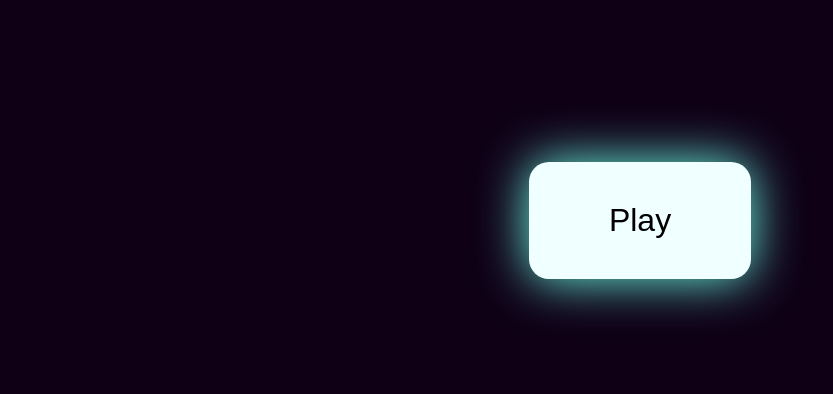
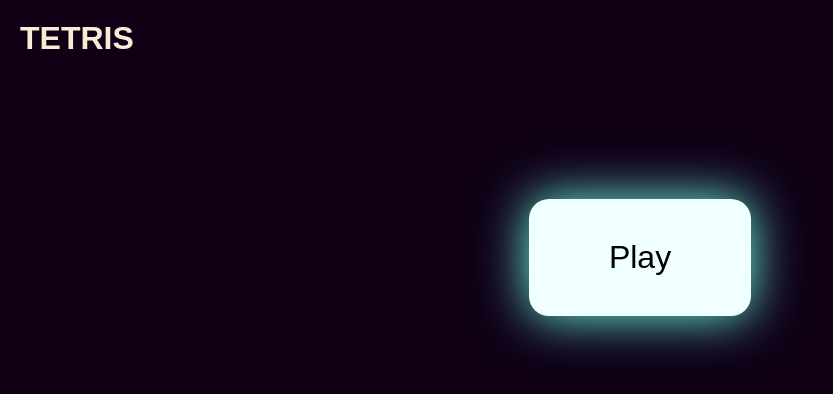
Before and after one commit to peltonan/tetris, a React (Create React App) app: page / in a window 1280 px wide. Shown: the top 394 px of the page, without its empty margins (0-833 px from the left). Built offline with nearby package versions, Linux system fonts and the light colour scheme.

Commit message:
Media rules and added Game Title

```diff
--- a/src/App.css
+++ b/src/App.css
@@ -12,8 +12,3 @@
   height: 100vh;
   padding: 20px;
 }
-
-h1 {
-  color: white;
-  background-color: #fff;
-}
--- a/src/components/Board.css
+++ b/src/components/Board.css
@@ -12,3 +12,9 @@
   max-width: 407px;
   max-height: 815px;
 }
+
+@media only screen and (max-width: 1280px) {
+  .Board {
+    max-height: 710px;
+  }
+}
--- a/src/components/Menu.css
+++ b/src/components/Menu.css
@@ -19,9 +19,8 @@
     box-shadow: 0 0 50px #6fffe7;
 }
 
-/* .GameTitle {
+.GameTitle {
     display: flex;
     color: antiquewhite;
-    background-color: antiquewhite;
 
-} */
+}
--- a/src/components/Menu.js
+++ b/src/components/Menu.js
@@ -1,15 +1,18 @@
 import "./Menu.css";
 
-<div>
-    <h1 className="GameTitle">TETRIS</h1>
-</div>
+
 const Menu = ({ onClick }) => {
     return (
-        <div className="Menu">
-            <button className="Button" onClick={onClick} >
-                Play
-            </button>
-        </div>)
+        <>
+            <div>
+                <h1 className="GameTitle">TETRIS</h1>
+            </div>
+            <div className="Menu">
+                <button className="Button" onClick={onClick} >
+                    Play
+                </button>
+            </div>
+        </>)
 
 
 }
```
